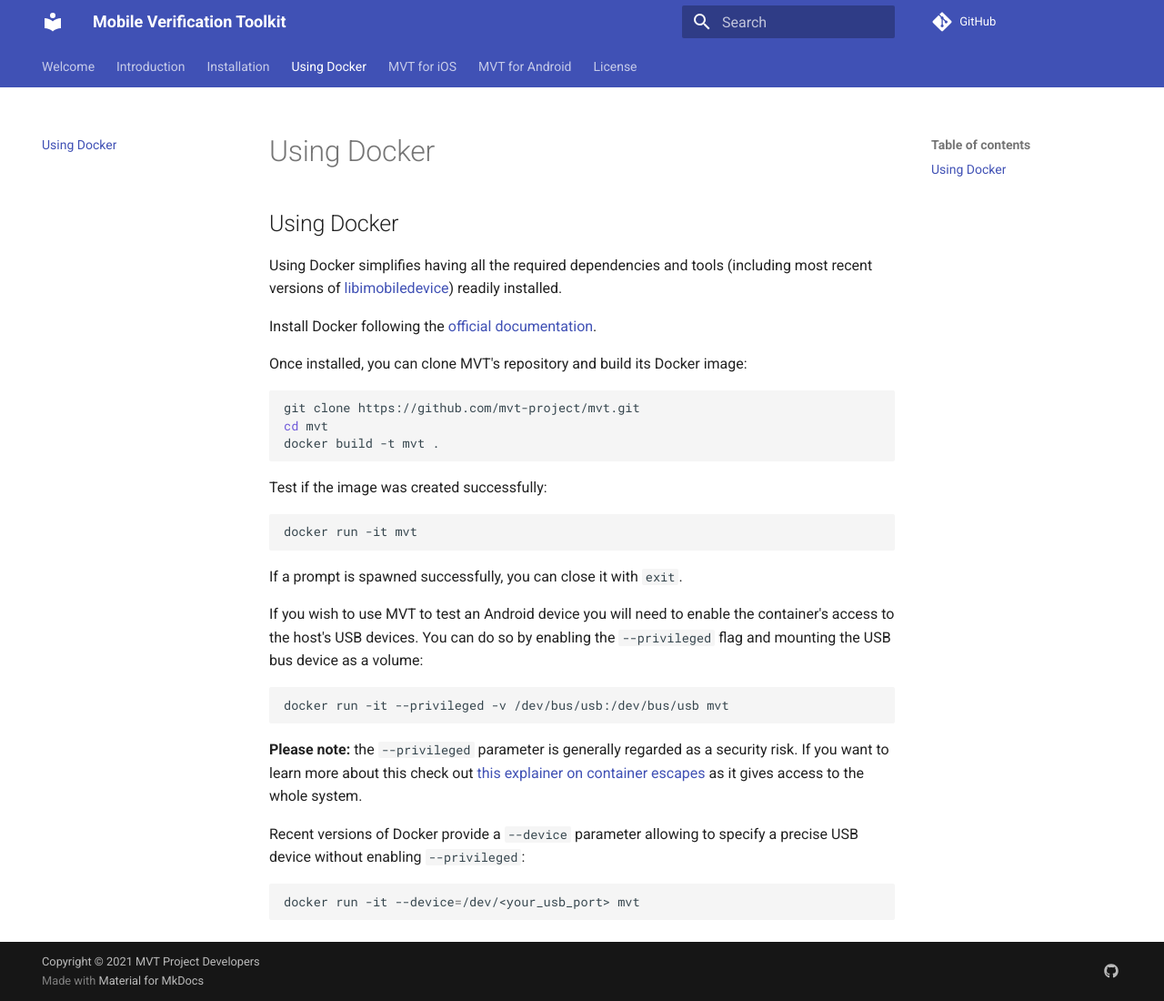
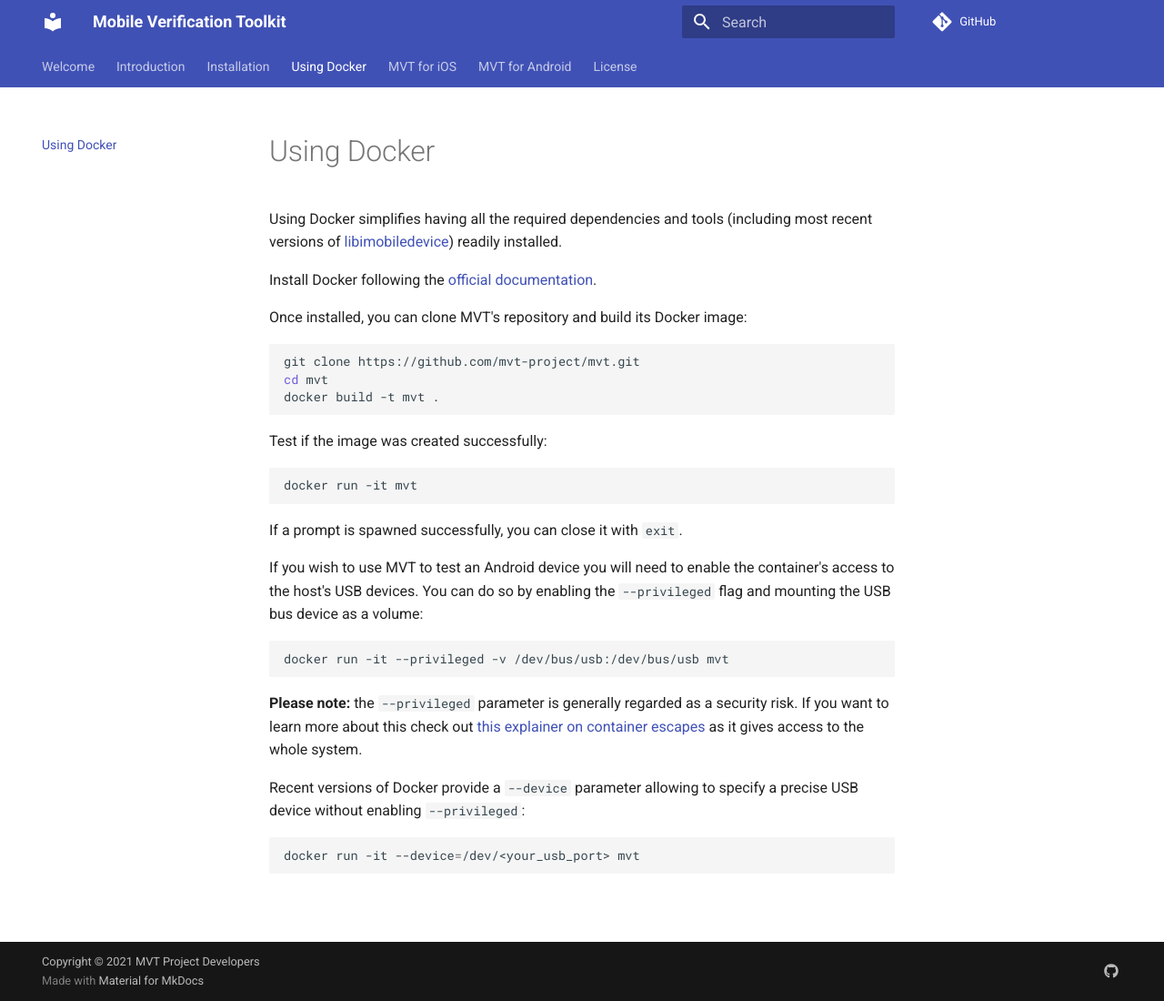
Before and after one commit to mvt-project/mvt, an MkDocs documentation site: the page built from docs/docker.md, in a window 1280 px wide and 1100 px high. Shown: the whole window at 91% size. Built offline with MkDocs 1.6.1 and Material for MkDocs 9.7.7, drawn with Linux system fonts in a browser that asks for light colours; comment, search, counter and statistics services are not loaded.

Commit message:
Removed duplicate title

```diff
--- a/docs/docker.md
+++ b/docs/docker.md
@@ -1,5 +1,3 @@
-## Using Docker
-
 Using Docker simplifies having all the required dependencies and tools (including most recent versions of [libimobiledevice](https://libimobiledevice.org)) readily installed.
 
 Install Docker following the [official documentation](https://docs.docker.com/get-docker/).
```
